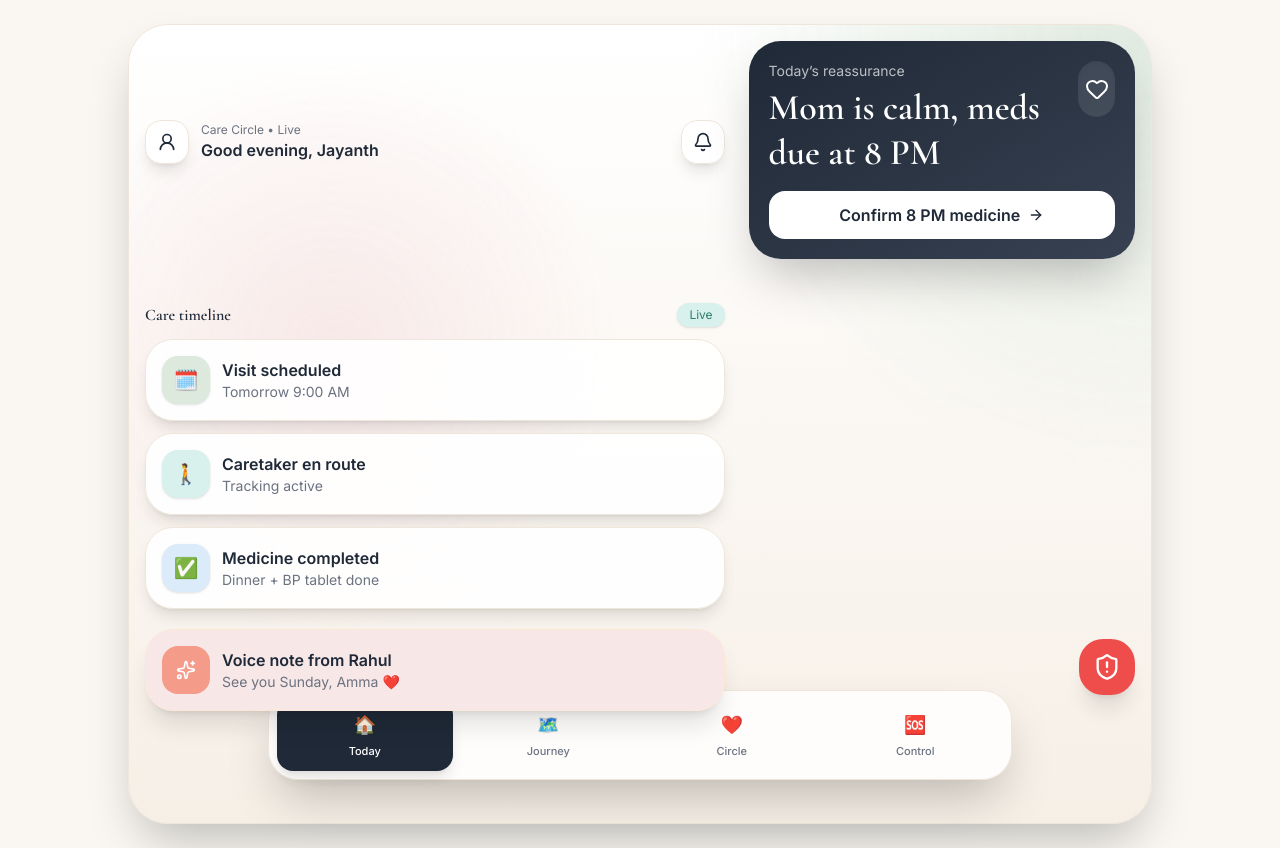
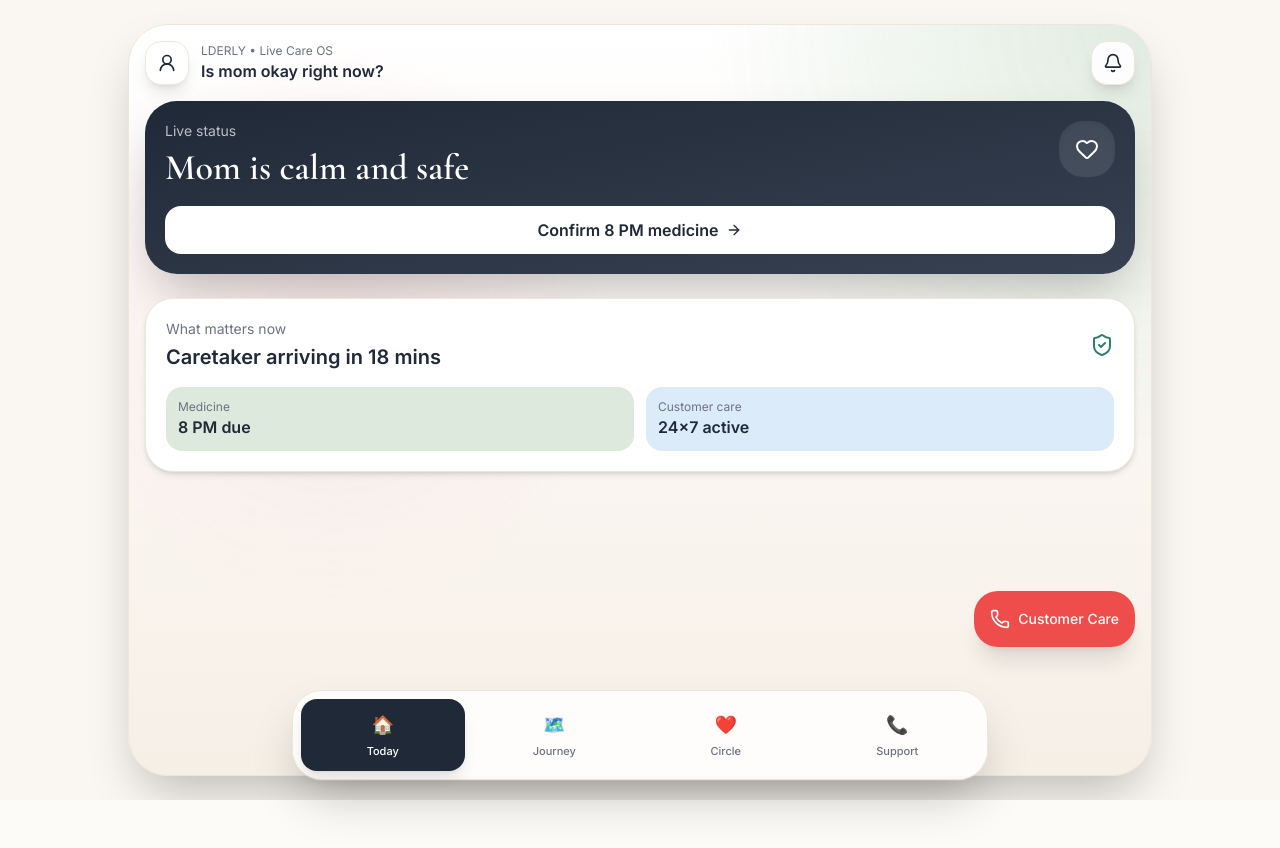
Before and after one commit to Jayashri87/lderly-demo, a React (Vite) app: page / in a window 1280 px wide. After the commit the page ends 800 px from the top, so only its background shows below. Built offline with nearby package versions, Linux system fonts and the light colour scheme.

Commit message:
UI polish: animated transitions, CTA hierarchy, rail readability

```diff
--- a/src/App.tsx
+++ b/src/App.tsx
@@ -3,126 +3,117 @@ import { motion, AnimatePresence } from "framer-motion";
 import {
   Bell,
   Heart,
-  ShieldAlert,
+  Phone,
   Sparkles,
   UserRound,
   ArrowRight,
+  MapPinned,
+  Users,
+  ShieldCheck,
 } from "lucide-react";
 
 export default function App() {
   const [activeTab, setActiveTab] = useState("today");
+  const [medicineConfirmed, setMedicineConfirmed] = useState(false);
 
   const tabs = useMemo(
     () => [
       { key: "today", label: "Today", icon: "🏠" },
       { key: "journey", label: "Journey", icon: "🗺️" },
       { key: "circle", label: "Circle", icon: "❤️" },
-      { key: "control", label: "Control", icon: "🆘" },
+      { key: "control", label: "Support", icon: "📞" },
     ],
     []
   );
 
   const renderContent = () => {
-    if (activeTab === "journey") {
-      const steps = [
-        ["Visit scheduled", "Tomorrow 9:00 AM"],
-        ["Caretaker en route", "Tracking active"],
-        ["Medicine completed", "Dinner + BP tablet done"],
-      ];
+    switch (activeTab) {
+      case "journey":
         return (
-        <section className="mt-5">
-          <h2 className="font-semibold text-[#1F2937] mb-4">Live care journey</h2>
-          <div className="space-y-4">
-            {steps.map(([title, sub], idx) => (
-              <div key={title} className="flex gap-3">
-                <div className="flex flex-col items-center">
-                  <div className={`h-4 w-4 rounded-full ${idx === 1 ? 'bg-[#2E7D6B] ring-4 ring-[#D8F1EC]' : 'bg-[#D8F1EC]'} border-2 border-white shadow`} />
-                  {idx < steps.length - 1 && <div className="w-0.5 h-16 bg-[#D8F1EC] mt-1" />}
+          <section className="mt-6 space-y-5">
+            <div className="rounded-[28px] bg-white border border-[#EEE6DA] shadow-lg p-4">
+              <div className="flex items-center gap-2 mb-3">
+                <MapPinned className="w-5 h-5 text-[#2E7D6B]" />
+                <p className="font-semibold text-[#1F2937]">Live caretaker route</p>
               </div>
-                <div className="flex-1 rounded-[24px] bg-white border border-[#EEE6DA] shadow-md p-4">
-                  <p className="font-semibold text-[#1F2937]">{title}</p>
-                  <p className="text-sm text-[#6B7280]">{sub}</p>
+              <div className="h-64 rounded-[24px] bg-gradient-to-br from-[#DCEBFA] to-[#D8F1EC] relative overflow-hidden">
+                <div className="absolute inset-6 border-4 border-white/60 rounded-[20px]" />
+                <div className="absolute top-8 left-10 h-3 w-3 rounded-full bg-[#2E7D6B]" />
+                <div className="absolute bottom-10 right-12 h-4 w-4 rounded-full bg-[#EF4444]" />
+                <div className="absolute left-16 top-16 right-16 bottom-16 border-2 border-dashed border-white/70 rounded-[40px]" />
+                <div className="absolute bottom-4 left-4 rounded-2xl bg-white/90 px-3 py-2 text-sm text-[#1F2937] shadow">
+                  ETA 18 mins • live tracking
                 </div>
               </div>
-            ))}
             </div>
           </section>
         );
-    }
-
-    if (activeTab === "circle") {
+      case "circle":
         return (
-        <section className="mt-5 rounded-[28px] bg-[#F7E7E7] border border-[#FDE8D8] shadow-xl p-4">
+          <section className="mt-6 space-y-4">
+            <div className="rounded-[28px] bg-[#F7E7E7] border border-[#FDE8D8] shadow-xl p-5">
               <div className="flex items-center gap-3">
                 <div className="h-12 w-12 rounded-2xl bg-[#F49B8A] text-white flex items-center justify-center">
-              <Sparkles className="w-5 h-5" />
+                  <Users className="w-5 h-5" />
                 </div>
                 <div>
-              <p className="font-semibold text-[#1F2937]">Voice note from Rahul</p>
-              <p className="text-sm text-[#6B7280]">See you Sunday, Amma ❤️</p>
+                  <p className="font-semibold text-[#1F2937]">Rahul checked in</p>
+                  <p className="text-sm text-[#6B7280]">Voice note + Sunday visit planned</p>
+                </div>
+              </div>
+            </div>
+            <div className="rounded-[28px] bg-white border border-[#EEE6DA] shadow-md p-5">
+              <p className="text-sm text-[#6B7280]">Family confidence</p>
+              <p className="text-3xl font-semibold text-[#1F2937] mt-1">98%</p>
+              <p className="text-sm text-[#6B7280] mt-2">Daily touchpoint completed</p>
+            </div>
+          </section>
+        );
+      case "control":
+        return (
+          <section className="mt-6 grid md:grid-cols-2 gap-4">
+            {[
+              ["Doctor callback", "< 10 mins"],
+              ["Medicine refill", "2 hrs"],
+              ["Meal support", "45 mins"],
+              ["Mood companion", "instant"],
+            ].map(([title, sla]) => (
+              <button key={title} className="rounded-[24px] bg-white border border-[#EEE6DA] shadow-md p-5 text-left">
+                <p className="font-semibold text-[#1F2937]">{title}</p>
+                <p className="text-sm text-[#6B7280] mt-1">SLA {sla}</p>
+              </button>
+            ))}
+          </section>
+        );
+      default:
+        return (
+          <section className="mt-6">
+            <div className="rounded-[28px] bg-white border border-[#EEE6DA] shadow-md p-5">
+              <div className="flex items-center justify-between">
+                <div>
+                  <p className="text-sm text-[#6B7280]">What matters now</p>
+                  <p className="text-xl font-semibold text-[#1F2937] mt-1">
+                    Caretaker arriving in 18 mins
+                  </p>
+                </div>
+                <ShieldCheck className="w-6 h-6 text-[#2E7D6B]" />
+              </div>
+              <div className="mt-4 grid grid-cols-2 gap-3">
+                <div className="rounded-2xl bg-[#DDE9DD] p-3">
+                  <p className="text-xs text-[#6B7280]">Medicine</p>
+                  <p className="font-semibold text-[#1F2937]">
+                    {medicineConfirmed ? "Done" : "8 PM due"}
+                  </p>
+                </div>
+                <div className="rounded-2xl bg-[#DCEBFA] p-3">
+                  <p className="text-xs text-[#6B7280]">Customer care</p>
+                  <p className="font-semibold text-[#1F2937]">24×7 active</p>
+                </div>
               </div>
             </div>
           </section>
         );
     }
-
-    if (activeTab === "control") {
-      return (
-        <section className="mt-5 grid grid-cols-2 gap-3">
-          {['Doctor', 'Medicine', 'Meal', 'Mood'].map((item) => (
-            <button key={item} className="rounded-[24px] bg-white border border-[#EEE6DA] shadow-md p-4 text-left">
-              <p className="font-semibold text-[#1F2937]">{item}</p>
-              <p className="text-sm text-[#6B7280]">Immediate support</p>
-            </button>
-          ))}
-        </section>
-      );
-    }
-
-    return (
-      <>
-        <section className="mt-5">
-          <div className="flex items-center justify-between mb-3">
-            <h2 className="font-semibold text-[#1F2937]">Care timeline</h2>
-            <span className="text-xs px-3 py-1 rounded-full bg-[#D8F1EC] text-[#2E7D6B] shadow-sm">
-              Live
-            </span>
-          </div>
-
-          <div className="space-y-3">
-            {[
-              ["Visit scheduled", "Tomorrow 9:00 AM", "🗓️", "#DDE9DD"],
-              ["Caretaker en route", "Tracking active", "🚶", "#D8F1EC"],
-              ["Medicine completed", "Dinner + BP tablet done", "✅", "#DCEBFA"],
-            ].map(([title, sub, emoji, bg]) => (
-              <div key={title} className="rounded-[28px] bg-white/90 border border-[#EEE6DA] shadow-lg p-4">
-                <div className="flex items-center gap-3">
-                  <div className="h-12 w-12 rounded-2xl flex items-center justify-center text-xl shadow-sm" style={{ backgroundColor: bg as string }}>
-                    {emoji}
-                  </div>
-                  <div>
-                    <p className="font-semibold text-[#1F2937]">{title}</p>
-                    <p className="text-sm text-[#6B7280]">{sub}</p>
-                  </div>
-                </div>
-              </div>
-            ))}
-          </div>
-        </section>
-
-        <section className="mt-5 rounded-[28px] bg-[#F7E7E7] border border-[#FDE8D8] shadow-xl p-4">
-          <div className="flex items-center gap-3">
-            <div className="h-12 w-12 rounded-2xl bg-[#F49B8A] text-white flex items-center justify-center">
-              <Sparkles className="w-5 h-5" />
-            </div>
-            <div>
-              <p className="font-semibold text-[#1F2937]">Voice note from Rahul</p>
-              <p className="text-sm text-[#6B7280]">See you Sunday, Amma ❤️</p>
-            </div>
-          </div>
-        </section>
-      </>
-    );
   };
 
   return (
@@ -130,15 +121,15 @@ export default function App() {
       <div className="relative w-full max-w-md md:max-w-2xl xl:max-w-5xl overflow-hidden rounded-[40px] bg-gradient-to-b from-[#FFFFFF] to-[#F6EFE6] shadow-2xl border border-[#EEE6DA] p-4 pb-28">
         <div className="absolute inset-0 bg-[radial-gradient(circle_at_top_right,#DDE9DD_0,transparent_35%),radial-gradient(circle_at_20%_40%,#F7E7E7_0,transparent_30%)] opacity-90" />
 
-        <div className="relative z-10 grid xl:grid-cols-[1.2fr_0.8fr] xl:gap-6">
+        <div className="relative z-10">
           <header className="flex items-center justify-between mb-4">
             <div className="flex items-center gap-3">
               <div className="h-11 w-11 rounded-2xl bg-white shadow-lg flex items-center justify-center border border-[#EEE6DA]">
                 <UserRound className="w-5 h-5 text-[#1F2937]" />
               </div>
               <div>
-                <p className="text-xs text-[#6B7280]">Care Circle • Live</p>
-                <p className="font-semibold text-[#1F2937]">Good evening, Jayanth</p>
+                <p className="text-xs text-[#6B7280]">LDERLY • Live Care OS</p>
+                <p className="font-semibold text-[#1F2937]">Is mom okay right now?</p>
               </div>
             </div>
             <button className="h-11 w-11 rounded-2xl bg-white/90 shadow-lg flex items-center justify-center border border-[#EEE6DA]">
@@ -149,15 +140,23 @@ export default function App() {
           <section className="rounded-[32px] p-5 bg-gradient-to-br from-[#1F2937] to-[#374151] text-white shadow-2xl">
             <div className="flex items-start justify-between gap-3">
               <div>
-                <p className="text-sm text-white/70">Today’s reassurance</p>
-                <h1 className="text-2xl md:text-3xl xl:text-4xl font-semibold leading-tight mt-1">Mom is calm, meds due at 8 PM</h1>
+                <p className="text-sm text-white/70">Live status</p>
+                <h1 className="text-2xl md:text-3xl xl:text-4xl font-semibold leading-tight mt-1">
+                  Mom is calm and safe
+                </h1>
               </div>
               <div className="h-14 w-14 rounded-3xl bg-white/10 flex items-center justify-center shadow-inner">
                 <Heart className="w-6 h-6" />
               </div>
             </div>
-            <button className="mt-4 w-full rounded-2xl bg-white text-[#1F2937] py-3 flex items-center justify-center gap-2 font-semibold">
-              Confirm 8 PM medicine <ArrowRight className="w-4 h-4" />
+            <button
+              onClick={() => setMedicineConfirmed(true)}
+              className={`mt-4 w-full rounded-2xl py-3 flex items-center justify-center gap-2 font-semibold ${
+                medicineConfirmed ? "bg-[#DDE9DD] text-[#1F2937]" : "bg-white text-[#1F2937]"
+              }`}
+            >
+              {medicineConfirmed ? "Medicine confirmed ✅" : "Confirm 8 PM medicine"}
+              {!medicineConfirmed && <ArrowRight className="w-4 h-4" />}
             </button>
           </section>
 
@@ -174,14 +173,16 @@ export default function App() {
           </AnimatePresence>
         </div>
 
-        <div className="fixed bottom-5 left-1/2 -translate-x-1/2 w-[min(92vw,420px)] md:w-[min(80vw,720px)] xl:w-[min(60vw,900px)] px-3">
+        <div className="fixed bottom-5 left-1/2 -translate-x-1/2 w-[min(92vw,420px)] md:w-[min(80vw,720px)] px-3">
           <div className="grid grid-cols-4 gap-2 rounded-[30px] bg-white/85 backdrop-blur-2xl border border-[#EEE6DA] shadow-2xl p-2">
             {tabs.map((tab) => (
               <button
                 key={tab.key}
                 onClick={() => setActiveTab(tab.key)}
                 className={`rounded-2xl py-3 flex flex-col items-center gap-1 transition-all ${
-                  activeTab === tab.key ? 'bg-[#1F2937] text-white shadow-lg' : 'text-[#6B7280] hover:bg-[#F6EFE6]'
+                  activeTab === tab.key
+                    ? "bg-[#1F2937] text-white shadow-lg"
+                    : "text-[#6B7280] hover:bg-[#F6EFE6]"
                 }`}
               >
                 <span className="text-lg">{tab.icon}</span>
@@ -191,9 +192,13 @@ export default function App() {
           </div>
         </div>
 
-        <button className="absolute right-4 bottom-32 h-14 w-14 rounded-3xl bg-[#EF4444] text-white shadow-xl flex items-center justify-center opacity-95">
-          <ShieldAlert className="w-7 h-7" />
-        </button>
+        <a
+          href="tel:+919916960524"
+          className="absolute right-4 bottom-32 h-14 px-4 rounded-3xl bg-[#EF4444] text-white shadow-xl flex items-center justify-center gap-2 opacity-95"
+        >
+          <Phone className="w-5 h-5" />
+          <span className="text-sm font-medium">Customer Care</span>
+        </a>
       </div>
     </div>
   );
```
Lines whose indentation alone changed are shown as unchanged.
